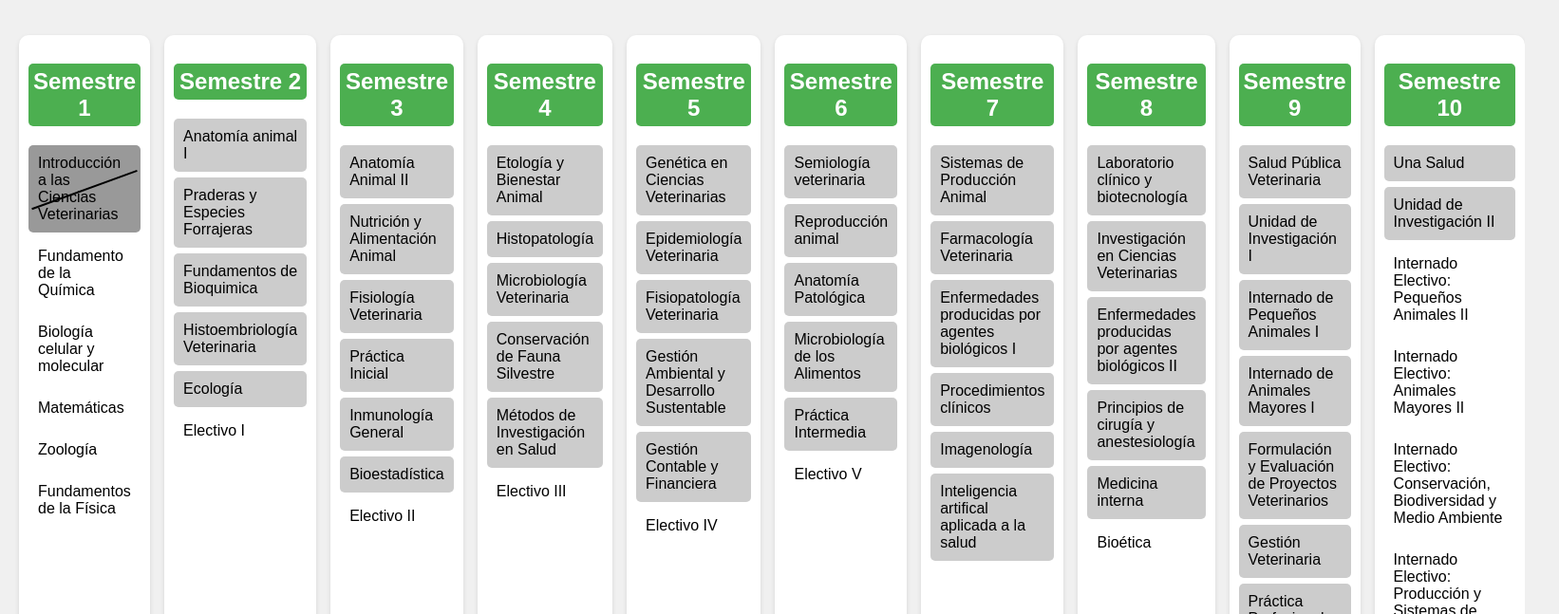
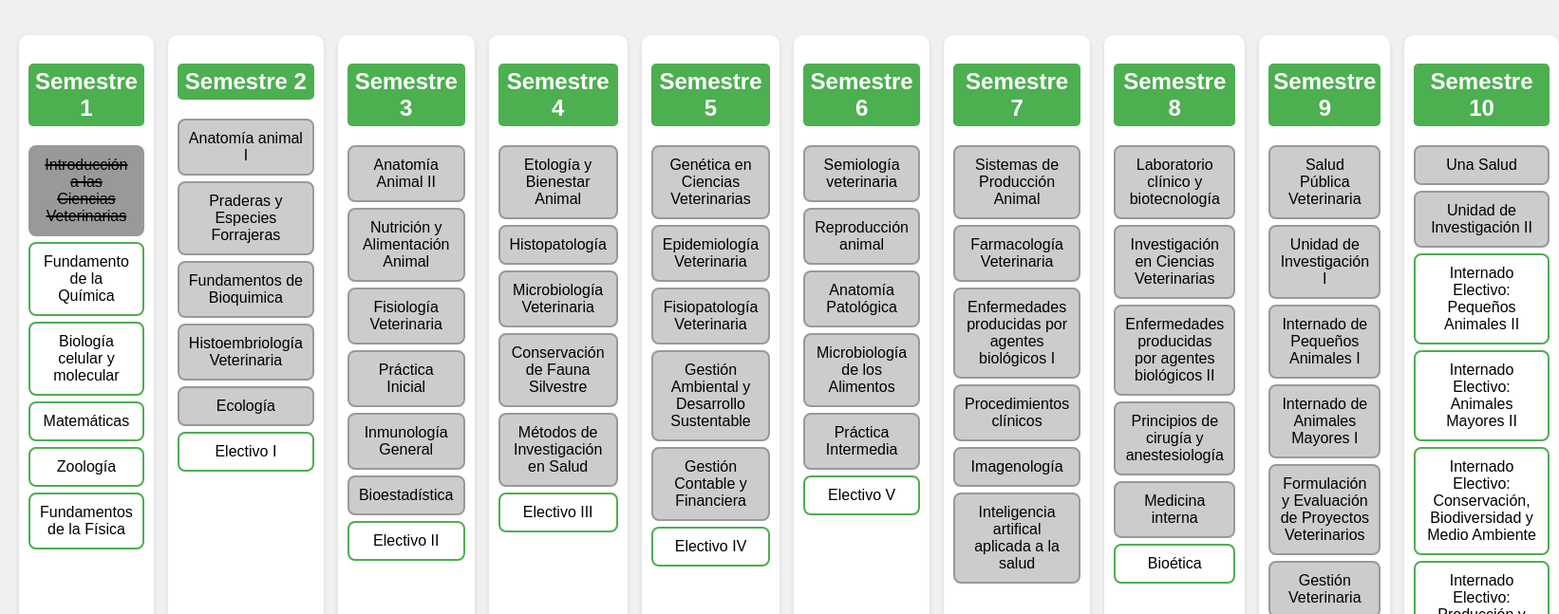
Before and after one commit to mamelopezz/Chat, a plain HTML site: page index.html in a window 1280 px wide. Both pictures are taken after a click on the element "Introducción a las Ciencias Veterinarias". Shown: the part 81-728 px from the top of the page at 95% size, 1642 px wide, since content can reach past the window. Drawn offline with Linux system fonts and the light colour scheme.

Commit message:
Update index.html

```diff
--- a/index.html
+++ b/index.html
@@ -39,27 +39,25 @@
       background-color: #ccc;
       padding: 10px;
       margin: 6px 0;
-      border-radius: 5px;
+      border-radius: 8px;
+      border: 2px solid #999;
       cursor: not-allowed;
       position: relative;
       transition: all 0.3s;
+      text-align: center;
     }
     .ramo.activo {
       background-color: #fff;
       cursor: pointer;
+      border-color: #4CAF50;
     }
     .ramo.completado {
       background-color: #999;
     }
-    .ramo.tachado::after {
-      content: "";
-      position: absolute;
-      top: 50%;
-      left: 0;
-      width: 100%;
-      height: 2px;
-      background: #000;
-      transform: rotate(-20deg);
+    .ramo.tachado {
+      text-decoration: line-through;
+      text-decoration-thickness: 2px;
+      text-decoration-color: black;
     }
   </style>
 </head>
@@ -188,11 +186,11 @@
           div.classList.add("ramo");
 
           const completado = estado[nombre];
-          const puedeTomar = requisitos.every(r => estado[r]);
+          const puedeTomar = requisitos.length === 0 || requisitos.every(r => estado[r]);
 
           if (completado) {
             div.classList.add("completado", "tachado");
-          } else if (requisitos.length === 0 || puedeTomar) {
+          } else if (puedeTomar) {
             div.classList.add("activo");
             div.onclick = () => toggleRamo(nombre);
           }
```
